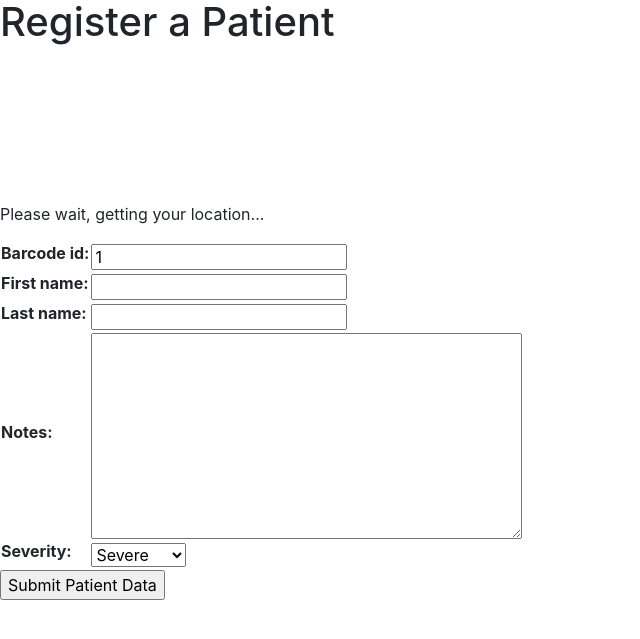
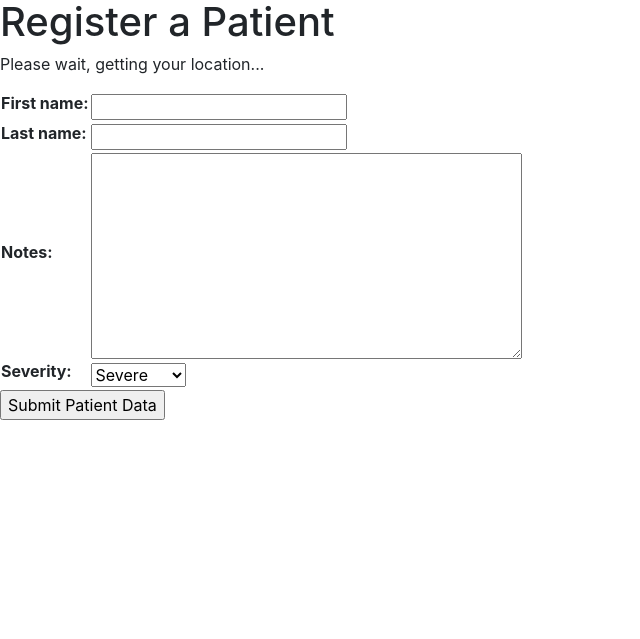
Before and after one commit to dude-ify/disastertag, a Django app: template src/templates/dtags/create.html in a window 1280 px wide. Shown: the top 639 px of the page, without its empty margins (0-640 px from the left). Run offline with Django 3.2, Linux system fonts and the light colour scheme; the template is opened without the code that fills it: values that come from a table or form of the project are taken from there, others are empty; parts of the project's set-up code (start-up, migrations or seed data) failed here and were passed over; some libraries are stand-ins or nearby versions.

Commit message:
remove barcode functionality

```diff
--- a/src/dtags/models.py
+++ b/src/dtags/models.py
@@ -3,7 +3,6 @@ from django.forms import ModelForm
 from django.forms.widgets import HiddenInput
 
 class Dtag(models.Model):
-	barcode_id = models.PositiveIntegerField(default=1, unique=True)
 	first_name = models.CharField(max_length=225, blank=True)
 	last_name = models.CharField(max_length=225, blank=True)
 	notes = models.TextField(blank=True)
@@ -31,7 +30,7 @@ class Dtag(models.Model):
 class DtagForm(ModelForm):
 	class Meta:
 		model = Dtag
-		fields = ['barcode_id', 'loc_lon', 'loc_lat', 'first_name', 'last_name', 'notes', 'severity']
+		fields = ['loc_lon', 'loc_lat', 'first_name', 'last_name', 'notes', 'severity']
 
 	def __init__(self, *args, **kwargs):
 		super().__init__(*args, **kwargs)
--- a/src/templates/dtags/create.html
+++ b/src/templates/dtags/create.html
@@ -7,13 +7,7 @@
 	<script type="text/javascript" src="{% static 'geolocation.js' %}"></script>
 </head>
 
-<script type="text/javascript" src="{% static 'instascan.min.js' %}"></script>
-<script type="text/javascript" src="{% static 'add.js' %}"></script>
-
 <h1>Register a Patient</h1>
-
-	<video id="pview"></video>
-
 	<div id="out"></div>
 	<script type="text/javascript">geoFindMe()</script>
 
```
Also changed, not shown: src/dtags/migrations/0008_remove_dtag_barcode_id.py (added).
